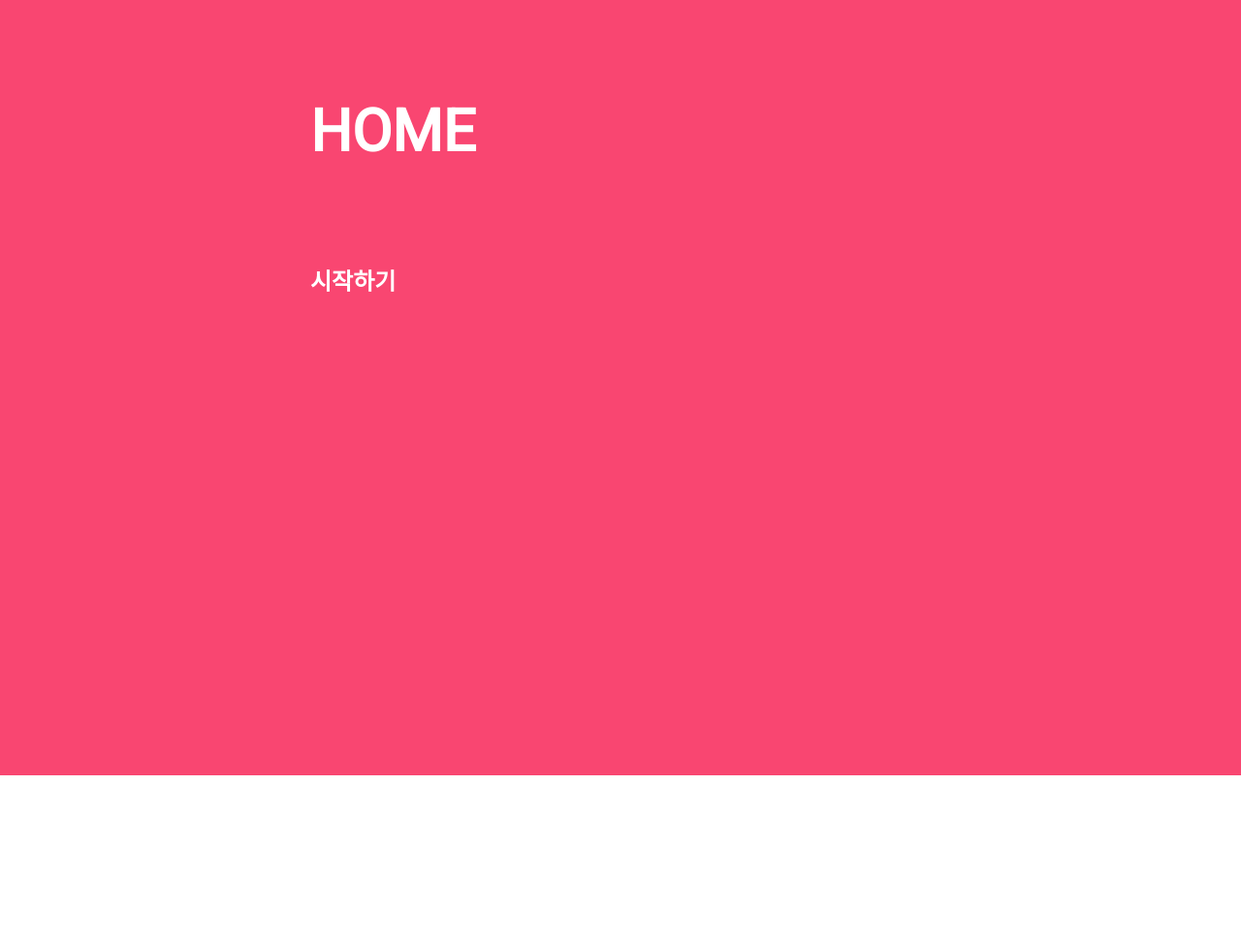
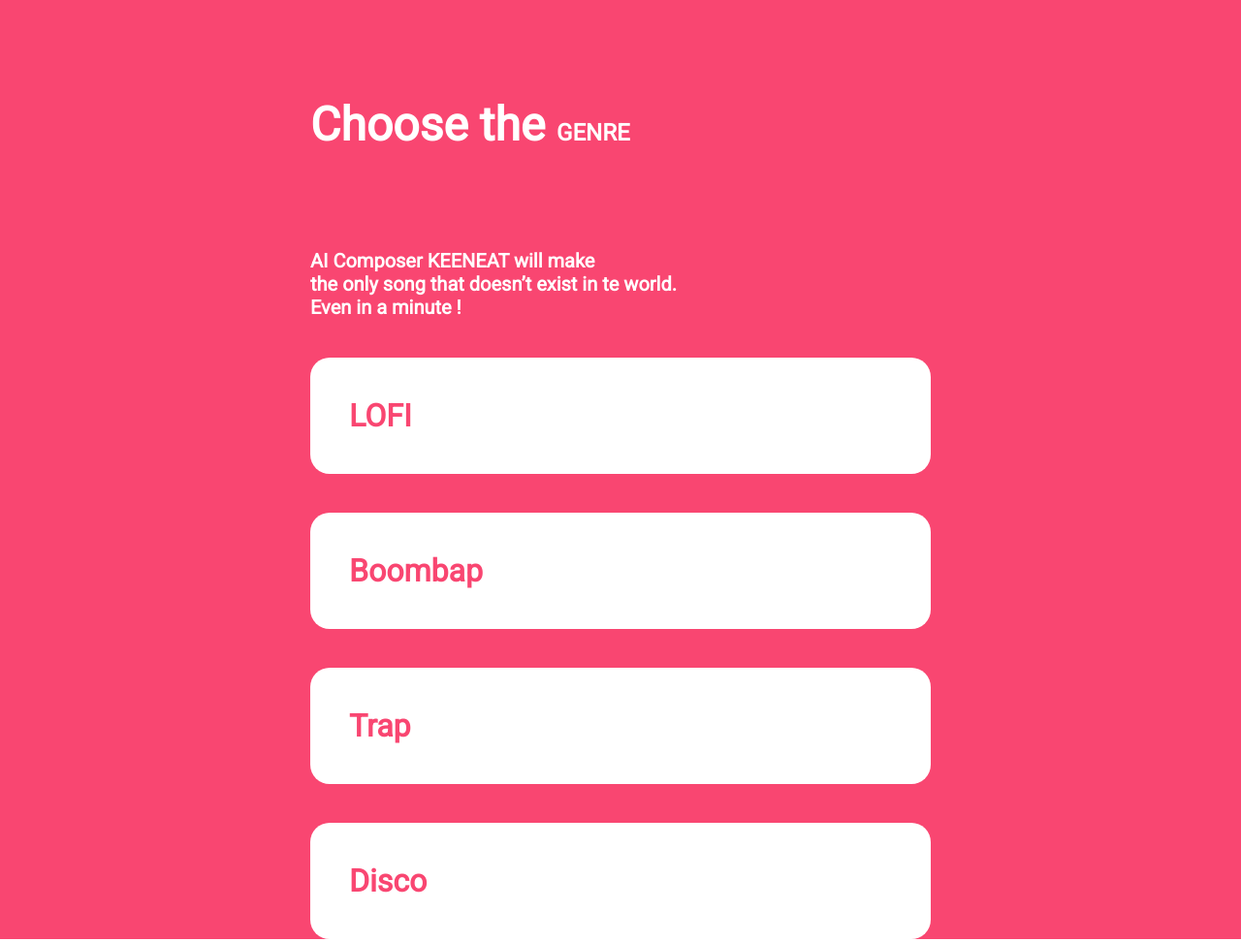
Before and after one commit to SongJeaHo/keenlab_web_test, a plain HTML site: page index.html in a window 1280 px wide. Shown: the whole page at 97% size. Before the commit the page ends 800 px from the top, so only its background shows below. Drawn offline with Linux system fonts and the light colour scheme.

Commit message:
mainpage

```diff
--- a/index.html
+++ b/index.html
@@ -6,11 +6,51 @@
     <div class="page">
         <div class="section">
             <div class="title">
-                HOME
+                Choose the <b>GENRE</b>
             </div>
-            <a href="setting.html">
-                시작하기
-            </a>
+            <div class="sub-title">
+                AI Composer KEENEAT will make <br />
+                the only song that doesn’t exist in te world.<br />
+                Even in a minute ! <br />
+            </div>
+
+            <div class="genre-button" id="lofi">
+                <div class="button-content">LOFI</div>
+            </div>
+            <div class="genre-button" id="boombap">
+                <div class="button-content">Boombap</div>
+            </div>
+            <div class="genre-button" id="trap">
+                <div class="button-content">Trap</div>
+            </div>
+            <div class="genre-button" id="disco">
+                <div class="button-content">Disco</div>
+            </div>
         </div>
     </div>
 </body>
+
+<style>
+    .sub-title {
+        font-size: 20px;
+        text-align: left;
+    }
+
+    .genre-button {
+        position: relative;
+        width: 640px;
+        height: 120px;
+        color: #F94671;
+        background-color: white;
+        margin: 40px 0;
+        border-radius: 20px;
+    }
+
+    .button-content {
+        margin: auto 40px;
+        font-size: 32px;
+        position: absolute;
+        top: 50%;
+        transform: translateY(-50%);
+    }
+</style>
--- a/style.css
+++ b/style.css
@@ -12,8 +12,8 @@ a {
 }
 
 .page {
-    width: 100wv;
-    height: 100vh;
+    width: 100%;
+    height: 100%;
     background-color: #F94671;
     color: white;
 }
@@ -25,6 +25,6 @@ a {
 
 .title {
     padding: 100px 0;
-    font-size: 60px;
+    font-size: 48px;
     font-weight: 900;
 }
```
